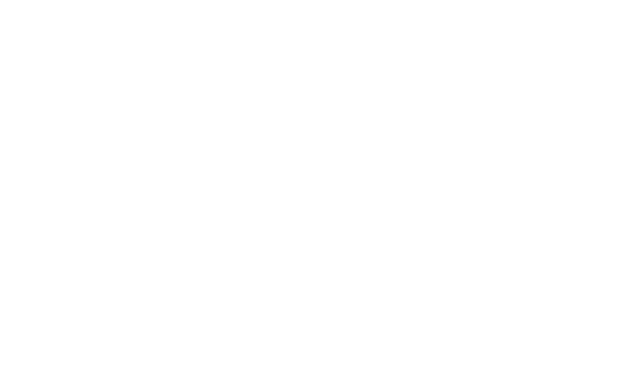
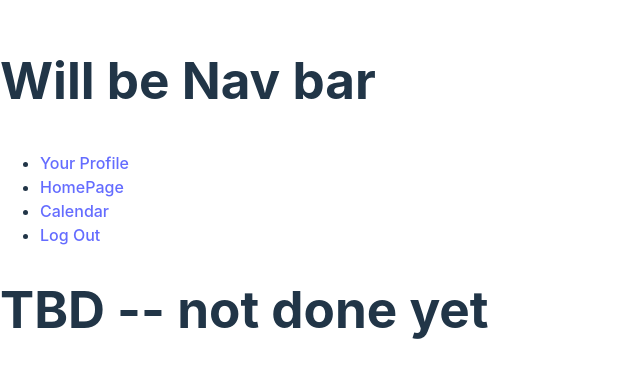
Before and after one commit to eklekotka/hci-f24, a React (Vite) app in the folder frontend/: page /homePage in a window 1280 px wide. Before the commit this address had no page. Shown: the part 209-586 px from the top of the page, without its empty margins (0-640 px from the left). Built offline with nearby package versions, Linux system fonts and the light colour scheme.

Commit message:
Initial Page Connections and set up

```diff
--- a/frontend/src/App.tsx
+++ b/frontend/src/App.tsx
@@ -7,14 +7,18 @@
 import LoginPage from './pages/loginPage/loginPage';
 import CalendarPage from './pages/calendarPage/calendarPage'; // Placeholder for student home page
 import HomePage from './pages/homePage/homePage';
+import ProfilePage from './pages/profilePage/profilePage';
+import WelcomePage from './pages/welcomePage/welcomePage';
 const App: React.FC = () => {
   return (
     <StudentProvider>
       <Router>
         <Routes>
+          <Route path="/" element={<WelcomePage />} />
           <Route path="/login" element={<LoginPage />} />
           <Route path="/calendar" element={<CalendarPage />} />
-          <Route path="/home" element={<HomePage />} />
+          <Route path="/homePage" element={<HomePage />} />
+          <Route path="/profilePage" element={<ProfilePage />} />
         </Routes>
       </Router>
     </StudentProvider>
--- /dev/null
+++ b/frontend/src/components/navBar/navBar.tsx
@@ -0,0 +1,55 @@
+
+import React from 'react';
+import { NavLink } from 'react-router-dom'; // using so that we can determine if link is active
+
+
+const NavBar = () => {
+
+
+    return (
+        <nav className='navbar'>
+            <h1>Will be Nav bar</h1>
+            <ul className='nav-links'>
+               <li>
+                    <NavLink
+                        to="/profilePage"
+                        className={({ isActive }) => (isActive ? 'active' : '')}
+                    >
+
+                        Your Profile
+                    </NavLink>
+                </li>
+                <li>
+                    <NavLink
+                        to="/homePage"
+                        className={({ isActive }) => (isActive ? 'active' : '')}
+                    >
+
+                        HomePage
+                    </NavLink>
+                </li>
+               <li>
+                    <NavLink
+                        to="/calendar"
+                        className={({ isActive }) => (isActive ? 'active' : '')}
+                    >
+
+                        Calendar
+                    </NavLink>
+                </li>
+
+               <li>
+                    <NavLink
+                        to="/"
+                        className={({ isActive }) => (isActive ? 'active' : '')}
+                    >
+
+                        Log Out
+                    </NavLink>
+                </li>
+            </ul>
+        </nav>
+    );
+}
+
+export default NavBar;
--- a/frontend/src/pages/homePage/homePage.tsx
+++ b/frontend/src/pages/homePage/homePage.tsx
@@ -1,11 +1,14 @@
 
 import './homePage.css';
-
+import NavBar from '../../components/navBar/navBar';
 
 const HomePage: React.FC = () => {
 
   return (
-    <div>TBA -- not done yet</div>
+    <div>
+        <NavBar />
+        <h1>TBD -- not done yet</h1>
+    </div>
   );
 };
 
--- /dev/null
+++ b/frontend/src/pages/profilePage/profilePage.tsx
@@ -0,0 +1,40 @@
+//import defaultProfilePic from "../../photos/default-profile-pic.png"; // Placeholder image path default-profile-pic.jpg
+
+
+const ProfilePage = () => {
+
+
+
+  return (
+    <div className="page-container">
+
+      <div className="user-profile">
+        <h2>User Profile</h2>
+        <div className="profile-info">
+          <div className="profile-picture">
+            <img
+
+              alt="Profile"
+            />
+            <input
+              type="file"
+              accept="image/*"
+              id="upload"
+              style={{ display: "none" }}
+            />
+            <label className="change-icon-button" htmlFor="upload">
+              Change Icon
+            </label>
+          </div>
+          <div className="profile-details">
+            <p><strong>Name:</strong> Keith Bagley</p>
+            <p><strong>Username:</strong> Bagleydaman</p>
+            <p><strong>Year:</strong> Professor</p>
+          </div>
+        </div>
+      </div>
+    </div>
+  );
+};
+
+export default ProfilePage;
--- /dev/null
+++ b/frontend/src/pages/welcomePage/welcomePage.tsx
@@ -0,0 +1,22 @@
+
+import { NavLink } from 'react-router-dom';
+
+
+const WelcomePage: React.FC = () => {
+
+
+  return (
+    <li>
+        <p>will be welcome page</p>
+    <NavLink
+        to="/login"
+        className={({ isActive }) => (isActive ? 'active' : '')}
+    >
+
+        Go to Login
+    </NavLink>
+</li>
+  );
+};
+
+export default WelcomePage;
```
